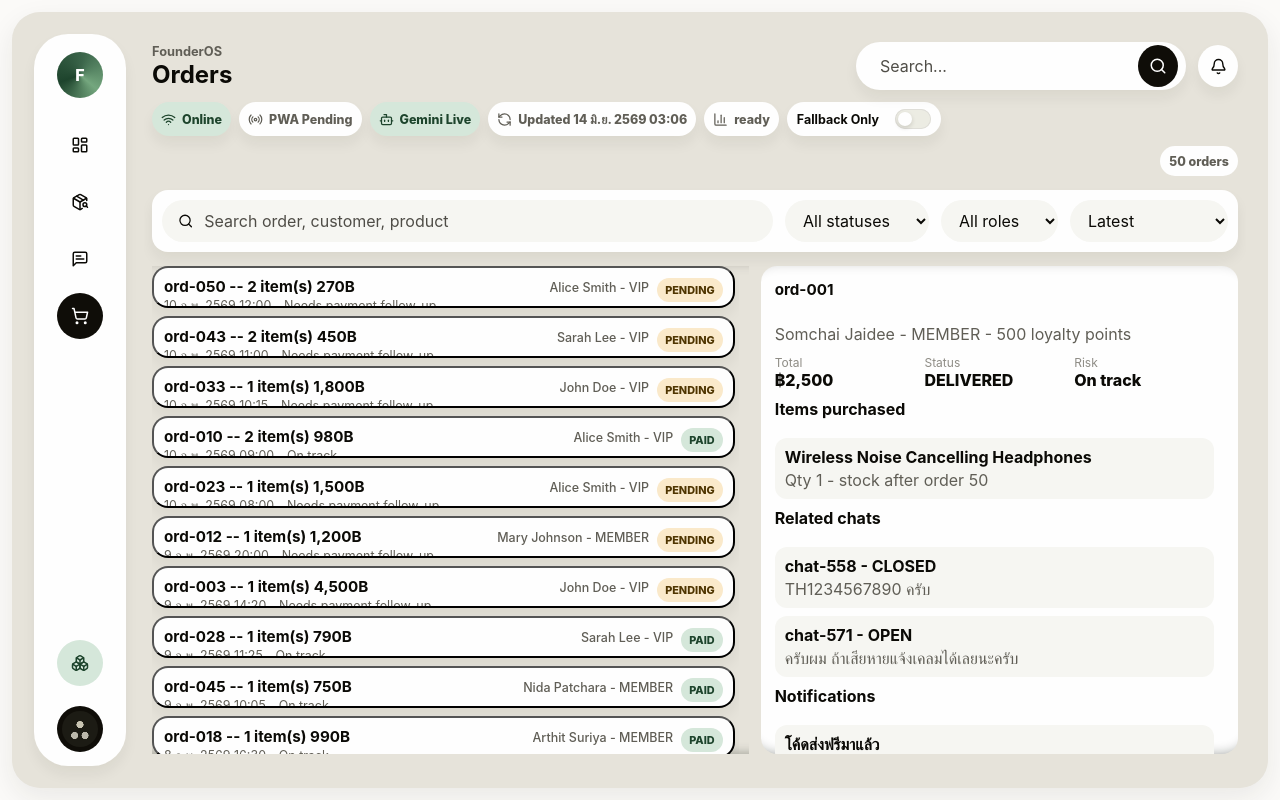
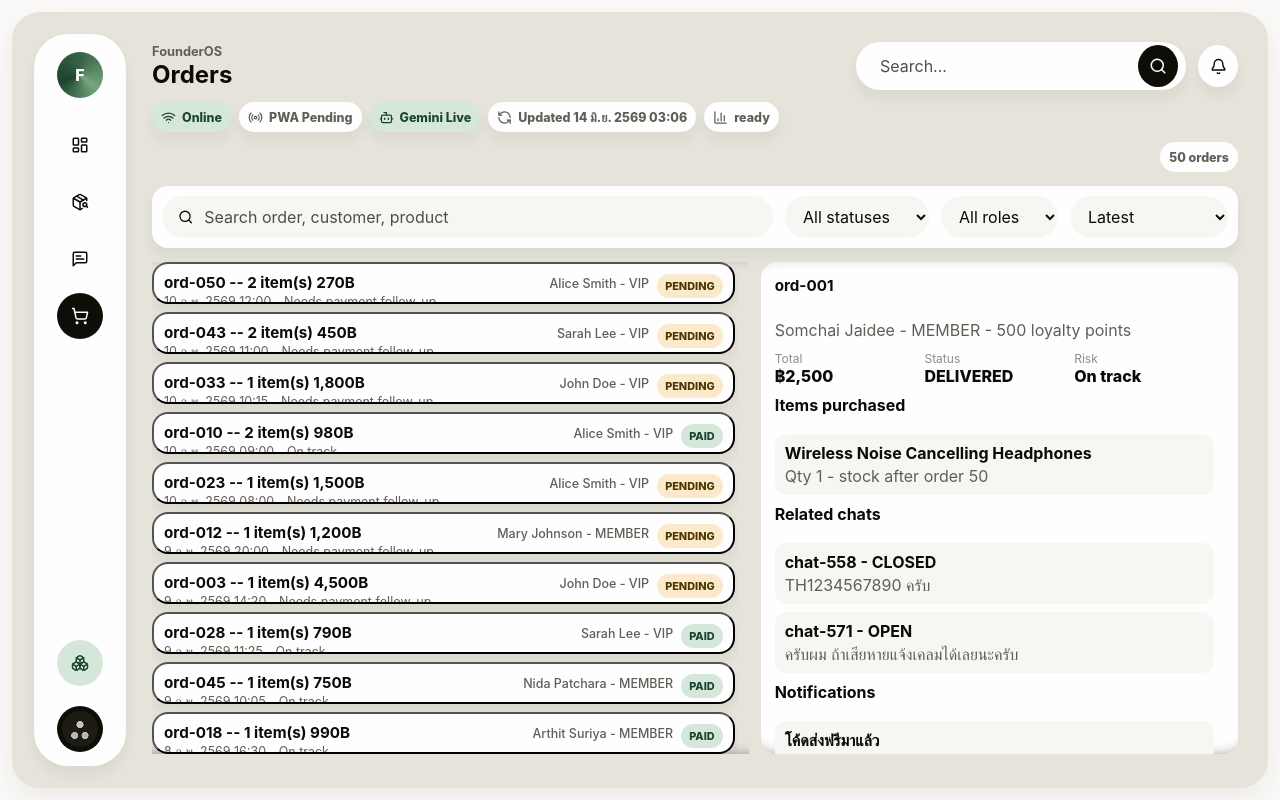
Before and after one commit to newton1306/FounderOS---AI-Business-Command-Center, a React (Vite) app: page /orders in a window 1280 px wide. Built offline with nearby package versions, Linux system fonts and the light colour scheme.

Commit message:
Always retry live AI before fallback

```diff
--- a/src/app/App.tsx
+++ b/src/app/App.tsx
@@ -4,7 +4,6 @@ import { BarChart3, Bell, Bot, Boxes, LayoutDashboard, MessageSquareText, Packag
 import { toast } from "sonner";
 import { chats, orders, products, users } from "../data/source";
 import { getActivities, getMetrics } from "../lib/analytics";
-import { clearFallbackCooldown, getFallbackUntil, getJson, setFallbackCooldown, setJson } from "../lib/storage";
 import { simulateLiveOrder } from "../lib/simulation";
 import { useOnlineStatus, usePwaReady } from "../lib/status";
 import type { ActionBrief, AiMode, BusinessState } from "../lib/types";
@@ -41,12 +40,11 @@ export function App() {
     simulationEvents: [],
     lastUpdated: new Date().toISOString()
   }));
-  const [aiMode, setAiMode] = useState<AiMode>(() => Date.now() < getFallbackUntil() ? "fallback" : "live");
+  const [aiMode, setAiMode] = useState<AiMode>("live");
   const [aiReason, setAiReason] = useState("ready");
   const [founderBrief, setFounderBrief] = useState<ActionBrief | null>(null);
   const [founderBriefMode, setFounderBriefMode] = useState<AiMode | null>(null);
   const [autoSim, setAutoSim] = useState(false);
-  const [fallbackOnly, setFallbackOnly] = useState(() => getJson("ai_fallback_only", false));
   const [mobileStatusOpen, setMobileStatusOpen] = useState(false);
   const [searchQuery, setSearchQuery] = useState("");
   const [searchOpen, setSearchOpen] = useState(false);
@@ -58,9 +56,9 @@ export function App() {
 
   useEffect(() => {
     if (!online) setAiMode("offline");
-    else if (fallbackOnly || Date.now() < getFallbackUntil()) setAiMode("fallback");
     else setAiMode("live");
-  }, [online, fallbackOnly]);
+    setAiReason(online ? "ready" : "offline");
+  }, [online]);
 
   useEffect(() => {
     if (!autoSim) return;
@@ -76,22 +74,6 @@ export function App() {
       if (event.severity === "warning") toast.warning("Low Stock Alert", { description: event.detail });
       return next;
     });
-  }
-
-  function toggleFallbackOnly(enabled: boolean) {
-    setFallbackOnly(enabled);
-    setJson("ai_fallback_only", enabled);
-    if (enabled) {
-      setFallbackCooldown(24 * 60);
-      setAiMode("fallback");
-      setAiReason("fallback only enabled");
-      toast.info("Fallback Only Enabled", { description: "Gemini calls will use the local fallback path." });
-      return;
-    }
-    clearFallbackCooldown();
-    if (online) setAiMode("live");
-    setAiReason("ready");
-    toast.success("Fallback Only Off", { description: "Gemini can be used when available." });
   }
 
   const searchResults = useMemo(() => {
@@ -149,7 +131,7 @@ export function App() {
     else setSearchOpen(true);
   }
 
-  const context = { state, setState, aiMode, setAiMode, aiReason, setAiReason, founderBrief, setFounderBrief, founderBriefMode, setFounderBriefMode, online, pwaReady, simulate, autoSim, setAutoSim, forceFallback: () => toggleFallbackOnly(true) };
+  const context = { state, setState, aiMode, setAiMode, aiReason, setAiReason, founderBrief, setFounderBrief, founderBriefMode, setFounderBriefMode, online, pwaReady, simulate, autoSim, setAutoSim };
   const statusItems = [
     { icon: online ? Wifi : WifiOff, label: online ? "Online" : "Offline", tone: online ? "success" : "warning" },
     { icon: Radio, label: pwaReady ? "PWA Ready" : "PWA Pending", tone: pwaReady ? "success" : "neutral" },
@@ -211,10 +193,6 @@ export function App() {
 
         <section className="status-bar" aria-label="System status">
           {statusItems.map((item) => <StatusChip key={item.label} icon={item.icon} label={item.label} tone={item.tone} />)}
-          <label className="switch-row compact-switch">
-            <span><strong>Fallback Only</strong></span>
-            <input type="checkbox" checked={fallbackOnly} onChange={(event) => toggleFallbackOnly(event.target.checked)} />
-          </label>
         </section>
 
         <main>
@@ -266,10 +244,6 @@ export function App() {
             <Bell size={16} aria-hidden="true" />
             Notifications
           </button>
-          <label className="switch-row">
-            <span><strong>Fallback Only</strong><small>{fallbackOnly ? "Local fallback is forced" : "Gemini when available"}</small></span>
-            <input type="checkbox" checked={fallbackOnly} onChange={(event) => toggleFallbackOnly(event.target.checked)} />
-          </label>
         </div>
         {searchOpen && <SearchPanel query={searchQuery} results={searchResults} onClose={() => setSearchOpen(false)} onSelect={goToResult} />}
         {notificationsOpen && <NotificationPanel items={notificationItems} onClose={() => setNotificationsOpen(false)} onSelect={goToResult} />}
@@ -331,5 +305,4 @@ export type AppContext = {
   simulate: () => void;
   autoSim: boolean;
   setAutoSim: (value: boolean) => void;
-  forceFallback: () => void;
 };
--- a/src/lib/storage.ts
+++ b/src/lib/storage.ts
@@ -10,17 +10,3 @@ export function getJson<T>(key: string, fallback: T): T {
 export function setJson<T>(key: string, value: T) {
   localStorage.setItem(key, JSON.stringify(value));
 }
-
-export function getFallbackUntil() {
-  return Number(localStorage.getItem("ai_fallback_until") || "0");
-}
-
-export function setFallbackCooldown(minutes = 10) {
-  const until = Date.now() + minutes * 60 * 1000;
-  localStorage.setItem("ai_fallback_until", String(until));
-  return until;
-}
-
-export function clearFallbackCooldown() {
-  localStorage.removeItem("ai_fallback_until");
-}
--- a/src/pages/CustomerVoicePage.tsx
+++ b/src/pages/CustomerVoicePage.tsx
@@ -20,6 +20,8 @@ export function CustomerVoicePage(ctx: AppContext) {
   const [mobileTab, setMobileTab] = useState<"reviews" | "chats">("reviews");
 
   async function summarize() {
+    ctx.setAiMode("live");
+    ctx.setAiReason("Checking Gemini API...");
     const result = await getReviewPainSummary(ctx.state);
     setSummary(result.data);
     setSummaryMode(result.mode);
@@ -30,6 +32,8 @@ export function CustomerVoicePage(ctx: AppContext) {
   async function generateReply(chatId: string) {
     const chat = chats.find((item) => item.chat_id === chatId);
     if (!chat) return;
+    ctx.setAiMode("live");
+    ctx.setAiReason("Checking Gemini API...");
     const result = await getReply(chat);
     setReply((current) => ({ ...current, [chatId]: result.data }));
     setReplyMode((current) => ({ ...current, [chatId]: result.mode }));
@@ -95,7 +99,7 @@ export function CustomerVoicePage(ctx: AppContext) {
 }
 
 function FallbackNotice() {
-  return <p className="fallback-result-label">{"\u0e1c\u0e25\u0e25\u0e31\u0e1e\u0e18\u0e4c\u0e19\u0e35\u0e49\u0e21\u0e32\u0e08\u0e32\u0e01 fallback"}</p>;
+  return <p className="fallback-result-label">ผลลัพธ์นี้มาจาก fallback  เนื่องจาก API rate limit</p>;
 }
 
 function Metric({ label, value }: { label: string; value: string }) {
--- a/src/pages/DashboardPage.tsx
+++ b/src/pages/DashboardPage.tsx
@@ -26,6 +26,8 @@ export function DashboardPage(ctx: AppContext) {
 
   async function suggestBrief() {
     setBriefLoading(true);
+    ctx.setAiMode("live");
+    ctx.setAiReason("Checking Gemini API...");
     const result = await getFounderBrief(ctx.state);
     ctx.setFounderBrief(result.data);
     ctx.setFounderBriefMode(result.mode);
@@ -179,7 +181,7 @@ export function DashboardPage(ctx: AppContext) {
 }
 
 function FallbackNotice() {
-  return <p className="fallback-result-label">{"\u0e1c\u0e25\u0e25\u0e31\u0e1e\u0e18\u0e4c\u0e19\u0e35\u0e49\u0e21\u0e32\u0e08\u0e32\u0e01 fallback"}</p>;
+  return <p className="fallback-result-label">ผลลัพธ์นี้มาจาก fallback  เนื่องจาก API rate limit</p>;
 }
 
 function Kpi({ label, value, detail, icon }: { label: string; value: string; detail: string; icon?: React.ReactNode }) {
--- a/src/pages/OrdersPage.tsx
+++ b/src/pages/OrdersPage.tsx
@@ -35,6 +35,8 @@ export function OrdersPage(ctx: AppContext) {
 
   async function analyzeOrder() {
     if (!order) return;
+    ctx.setAiMode("live");
+    ctx.setAiReason("Checking Gemini API...");
     const result = await getOrderSummary(order, ctx.state);
     setSummary(result.data);
     setSummaryMode(result.mode);
@@ -103,5 +105,5 @@ export function OrdersPage(ctx: AppContext) {
 }
 
 function FallbackNotice() {
-  return <p className="fallback-result-label">{"\u0e1c\u0e25\u0e25\u0e31\u0e1e\u0e18\u0e4c\u0e19\u0e35\u0e49\u0e21\u0e32\u0e08\u0e32\u0e01 fallback"}</p>;
+  return <p className="fallback-result-label">ผลลัพธ์นี้มาจาก fallback  เนื่องจาก API rate limit</p>;
 }
--- a/src/pages/ProductDetailPage.tsx
+++ b/src/pages/ProductDetailPage.tsx
@@ -19,6 +19,8 @@ export function ProductDetailPage(ctx: AppContext) {
   const relatedReviews = reviewsForProduct(product.product_id);
 
   async function analyze() {
+    ctx.setAiMode("live");
+    ctx.setAiReason("Checking Gemini API...");
     const result = await getProductInsight(product, ctx.state);
     setAi(result.data);
     setAiMode(result.mode);
@@ -53,7 +55,7 @@ export function ProductDetailPage(ctx: AppContext) {
         <span className="ai-corner-star" aria-label="Gemini powered"><Star size={15} aria-hidden="true" /></span>
         <div className="section-head"><h2>Gemini Product Insight</h2><PackageCheck size={20} /></div>
         {aiMode === "fallback" && <FallbackNotice />}
-        <p className="summary">{ai?.summary || "Click Gemini Product Insight for a product-specific Gemini or fallback insight."}</p>
+        <p className="summary">{ai?.summary || "Click Gemini Product Insight for a product-specific live Gemini insight."}</p>
         <div className="action-list">{ai?.actions.map((action) => <article className="action-item" key={action.title}><strong>{action.title}</strong><span>{action.reason}</span><em>{action.impact}</em></article>)}</div>
       </section>
       <div className="two-column product-detail-sections">
@@ -75,7 +77,7 @@ export function ProductDetailPage(ctx: AppContext) {
 }
 
 function FallbackNotice() {
-  return <p className="fallback-result-label">{"\u0e1c\u0e25\u0e25\u0e31\u0e1e\u0e18\u0e4c\u0e19\u0e35\u0e49\u0e21\u0e32\u0e08\u0e32\u0e01 fallback"}</p>;
+  return <p className="fallback-result-label">ผลลัพธ์นี้มาจาก fallback  เนื่องจาก API rate limit</p>;
 }
 
 function Metric({ label, value }: { label: string; value: string }) {
```
Also changed, not shown: src/lib/aiClient.ts (+2 -6 lines).
